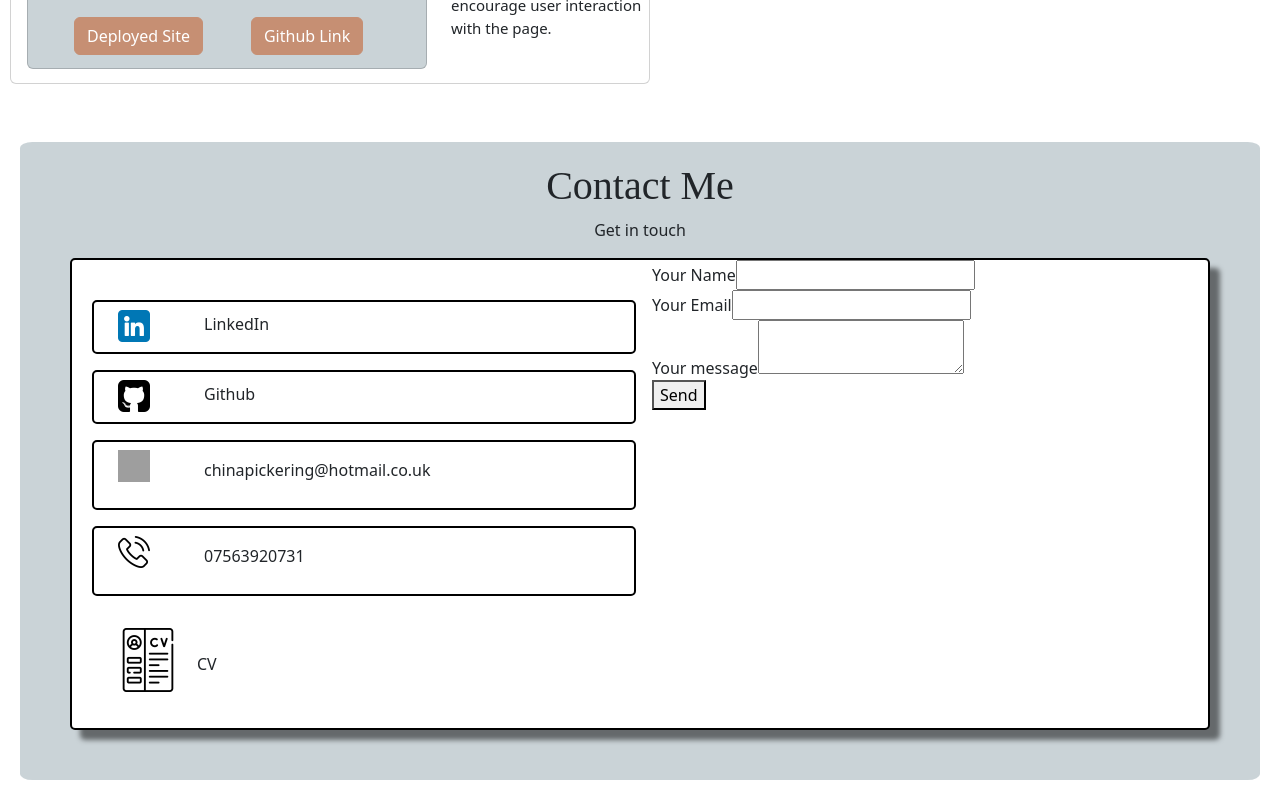
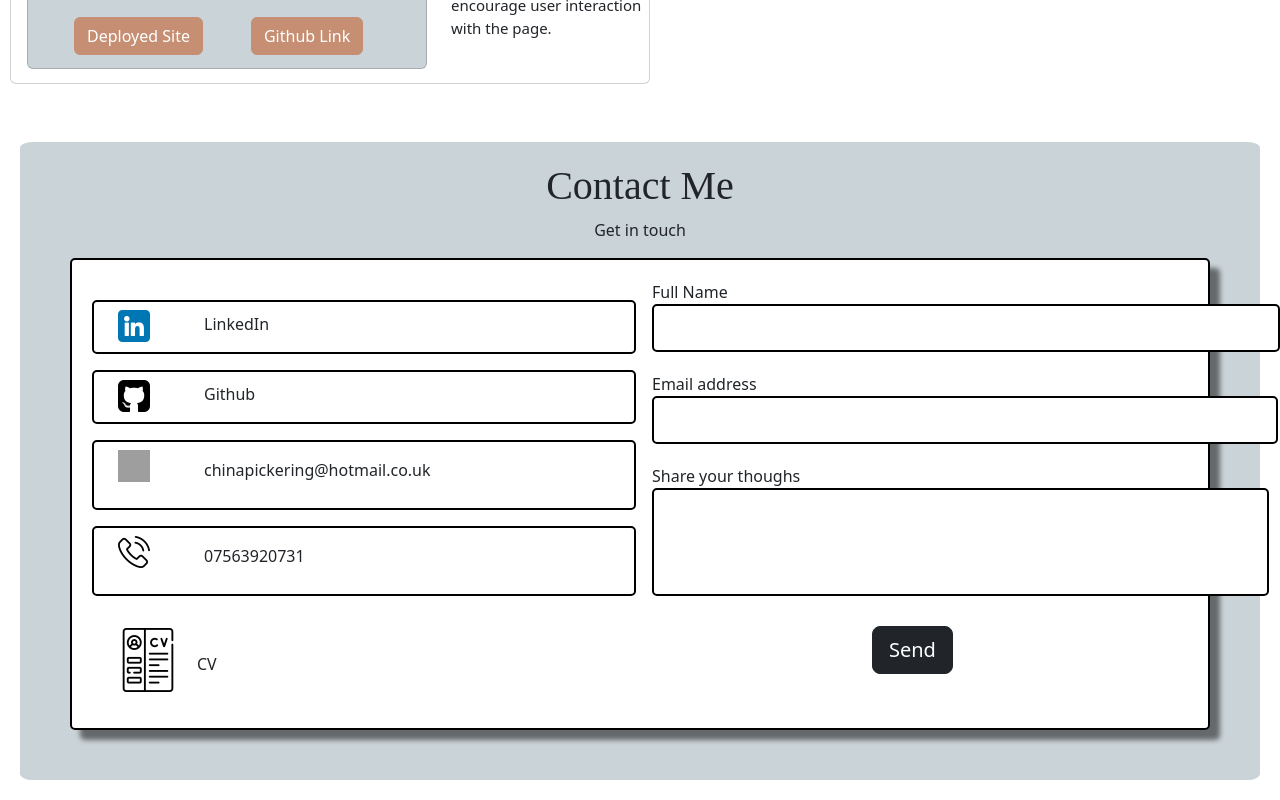
Before and after one commit to chinapicke/main_portfolio, a React (Create React App) app in the folder reactapps/: page / in a window 1280 px wide. Shown: the part 4380-5180 px from the top of the page. Built offline with nearby package versions, Linux system fonts and the light colour scheme; grey boxes are pictures that could not be loaded; a web font is replaced by a local one.

Commit message:
styling changes to contact form

```diff
--- a/reactapps/src/pages/ContactForm.js
+++ b/reactapps/src/pages/ContactForm.js
@@ -1,7 +1,7 @@
 import React from 'react'
 // import Col from 'react-bootstrap/Col';
 // import Row from 'react-bootstrap/Row';
-// import Button from 'react-bootstrap/Button';
+import Button from 'react-bootstrap/Button';
 import '../styles/ContactForm.css';
 import { useState } from 'react';
 
@@ -24,11 +24,11 @@ const ContactForm = () => {
 
 
   return (
-    <form name="contact" netlify method="post">
+    <form className='contactForm' name="contact" netlify method="post">
       <input type="hidden" name="form-name" value="contact" />
       <div className="form-group">
         <label htmlFor="name">
-          Your Name
+          Full Name
           <input
             type="text"
             id="name"
@@ -40,10 +40,11 @@ const ContactForm = () => {
       </div>
       <div className="form-group">
         <label htmlFor="email">
-          Your Email
+          Email address
           <input
             type="email"
             id="email"
+            className='email'
             name="email"
             value={email}
             onChange={(e) => setEmail(e.target.value)}
@@ -52,17 +53,18 @@ const ContactForm = () => {
       </div>
       <div className="form-group">
         <label htmlFor="message">
-          Your message
-          <textarea
+          Share your thoughs
+          <input
             type="text"
             id="message"
             name="message"
+            className='thoughts'
             value={message}
             onChange={(e) => setMessage(e.target.value)}
           />
         </label>
       </div>
-      <button type="submit">Send</button>
+      <Button className='submitForm btn btn-dark' size='lg' type="submit">Send</Button>
     </form>
   )
 }
--- a/reactapps/src/styles/ContactForm.css
+++ b/reactapps/src/styles/ContactForm.css
@@ -1,4 +1,57 @@
+* {
+    box-sizing: border-box;
+  }
+
 .contactForm{
-    margin-top: 15px;
+    margin-top: 20px;
     margin-bottom: 10px;
 }
+
+input{
+    padding: 10px;
+    width: 190%;
+    border: 2px solid black;
+    border-radius: 5px;
+}
+
+
+.email{
+    width: 174% !important;
+}
+
+.thoughts{
+    width: 153%;
+    padding-bottom: 70px;
+}
+
+.form-group{
+    margin-bottom: 20px;
+}
+
+.submitForm{
+margin-left: 220px;
+margin-top: 10px;
+}
+
+.rightContactForm{
+    display: flex;
+}
+
+@media (max-width: 768px){
+    input{
+        padding: 10px;
+        width: 115%;
+        border: 2px solid black;
+        border-radius: 5px;
+    }
+
+
+    .email{
+        width: 105% !important;
+    }
+
+    .thoughts{
+        width: 98%;
+        padding: 40px;
+}
+}
```
